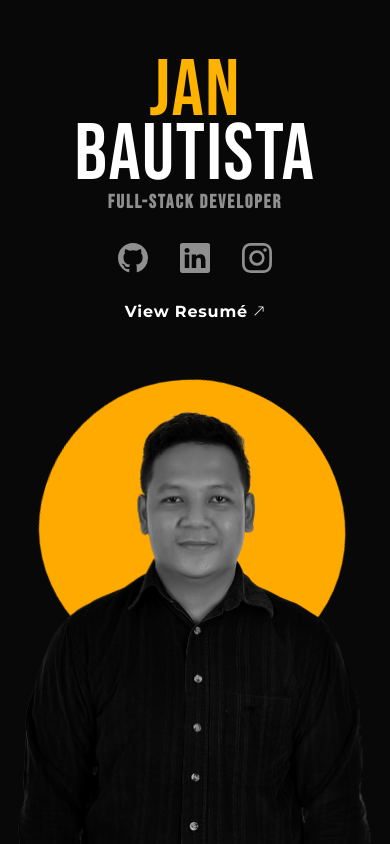
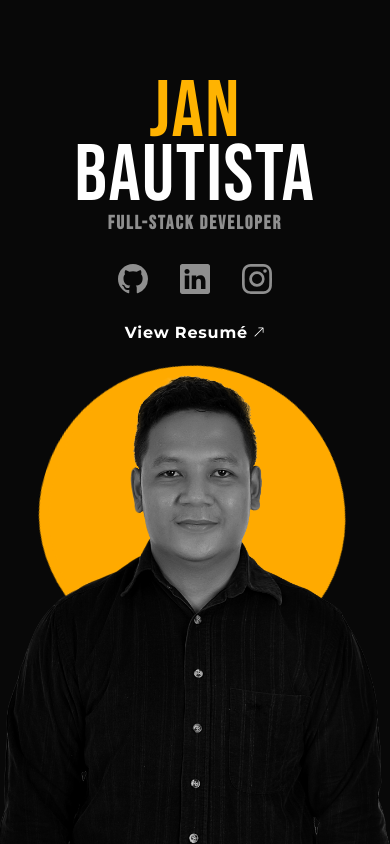
Before and after one commit to yjaphzs/portfolio, a React (Vite) app: page / in a window 390 px wide. Built offline with nearby package versions, Linux system fonts and the light colour scheme.

Commit message:
Responsive (About Circles) update

```diff
--- a/src/assets/styles/_responsive.scss
+++ b/src/assets/styles/_responsive.scss
@@ -83,6 +83,38 @@
                             .image-wrapper {
                                 img {
                                     height: 400px;
+                                }
+                            }
+                        }
+                    }
+                }
+            }
+        }
+    }
+}
+
+@media only screen and (max-height: 875px) {
+    #about {
+        .fullscreen {
+            &:nth-child(1) {
+                height: auto;
+                .section {
+                    height: auto;
+                    .wrapper {
+                        padding: 4rem 2rem 0;
+                        .profile-info {
+                            .text-link {
+                                margin-bottom: 1rem;
+                            }
+                        }
+                        .profile-image {
+                            .image-wrapper {
+                                img {
+                                    height: 500px;
+                                }
+                                .circles {
+                                    height: 75vmin;
+                                    width: 75vmin;
                                 }
                             }
                         }
```
